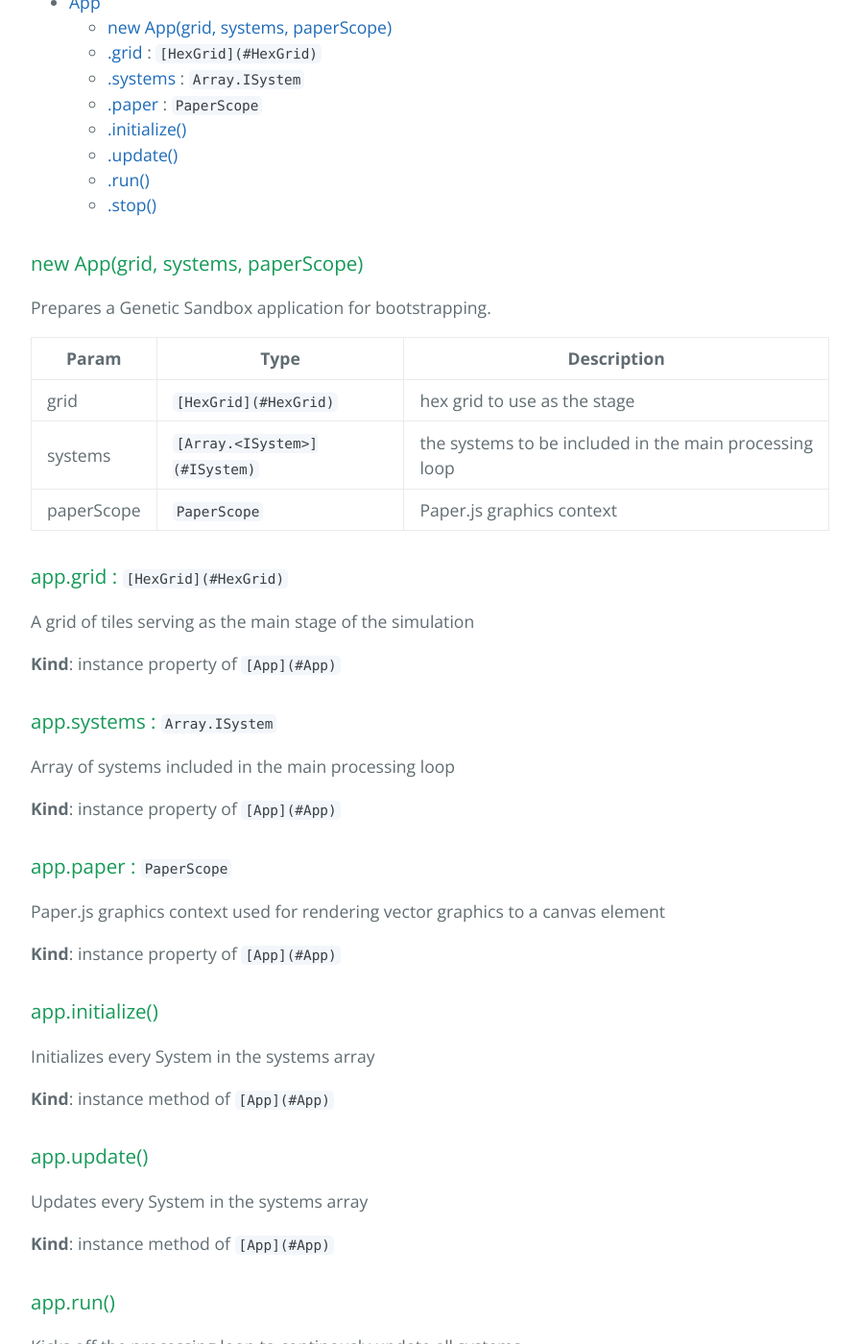
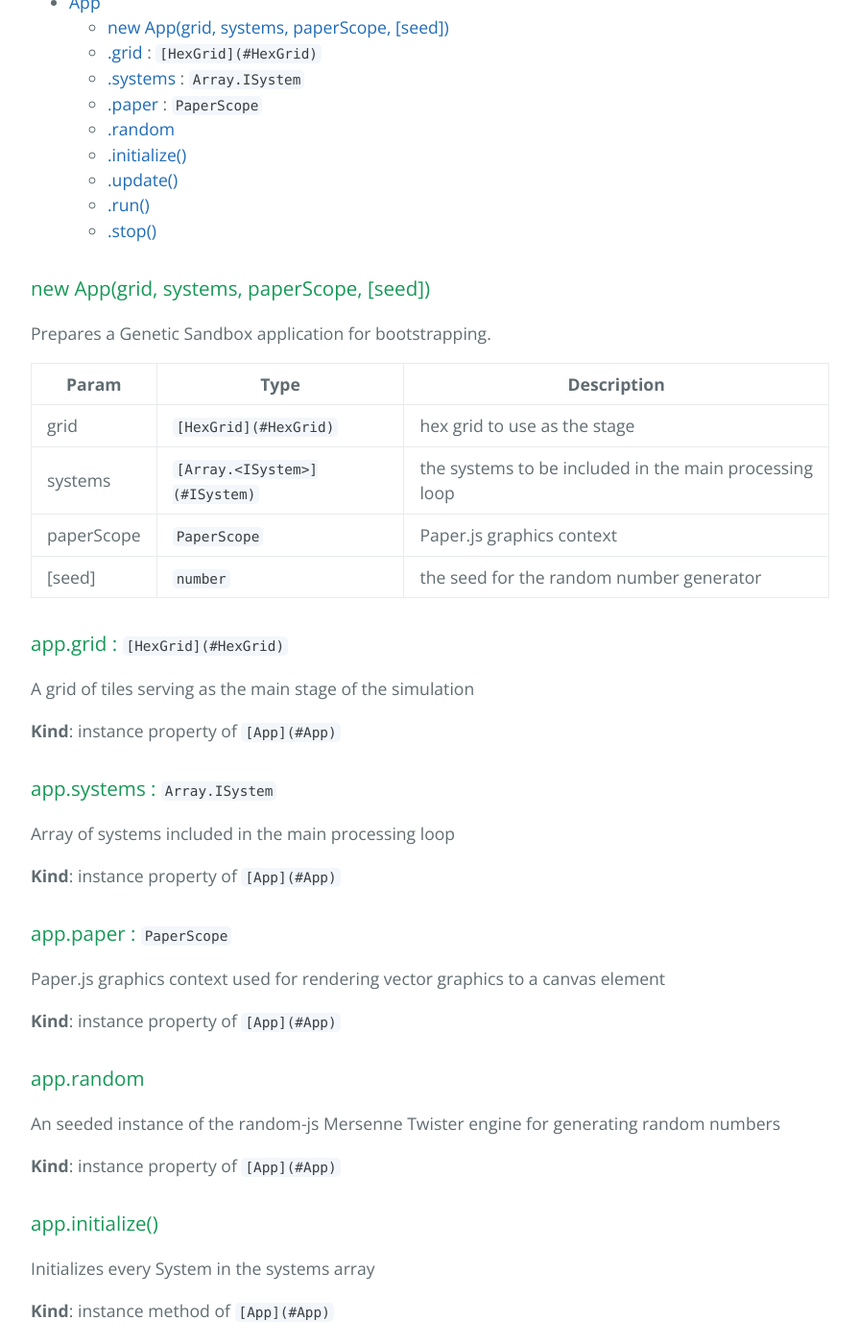
Before and after one commit to cjsauer/genetic-sandbox, a Jekyll site: the page built from docs.md, in a window 1280 px wide and 1400 px high, scrolled down 2171 px. Shown: the whole window at 96% size, without its empty margins (192-1087 px from the left). Built offline with Jekyll 4.4.1, drawn with Linux system fonts in a browser that asks for light colours.

Commit message:
Replace Math.random() with the random-js npm package throughout

```diff
--- a/docs.md
+++ b/docs.md
@@ -89,10 +89,11 @@ The entry point and hub of the entire application
 
 
 * [App](#App)
-    * [new App(grid, systems, paperScope)](#new_App_new)
+    * [new App(grid, systems, paperScope, [seed])](#new_App_new)
     * [.grid](#App+grid) : <code>[HexGrid](#HexGrid)</code>
     * [.systems](#App+systems) : <code>Array.ISystem</code>
     * [.paper](#App+paper) : <code>PaperScope</code>
+    * [.random](#App+random)
     * [.initialize()](#App+initialize)
     * [.update()](#App+update)
     * [.run()](#App+run)
@@ -100,7 +101,7 @@ The entry point and hub of the entire application
 
 <a name="new_App_new"></a>
 
-### new App(grid, systems, paperScope)
+### new App(grid, systems, paperScope, [seed])
 Prepares a Genetic Sandbox application for bootstrapping.
 
 
@@ -109,6 +110,7 @@ Prepares a Genetic Sandbox application for bootstrapping.
 | grid | <code>[HexGrid](#HexGrid)</code> | hex grid to use as the stage |
 | systems | <code>[Array.&lt;ISystem&gt;](#ISystem)</code> | the systems to be included in the main processing loop |
 | paperScope | <code>PaperScope</code> | Paper.js graphics context |
+| [seed] | <code>number</code> | the seed for the random number generator |
 
 <a name="App+grid"></a>
 
@@ -127,6 +129,13 @@ Array of systems included in the main processing loop
 ### app.paper : <code>PaperScope</code>
 Paper.js graphics context used for rendering vector graphics to a
 canvas element
+
+**Kind**: instance property of <code>[App](#App)</code>
+<a name="App+random"></a>
+
+### app.random
+An seeded instance of the random-js Mersenne Twister engine for
+generating random numbers
 
 **Kind**: instance property of <code>[App](#App)</code>
 <a name="App+initialize"></a>
```
Also changed, not shown: Gemfile.lock.
